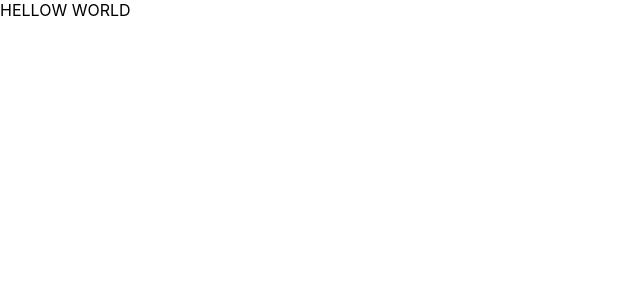
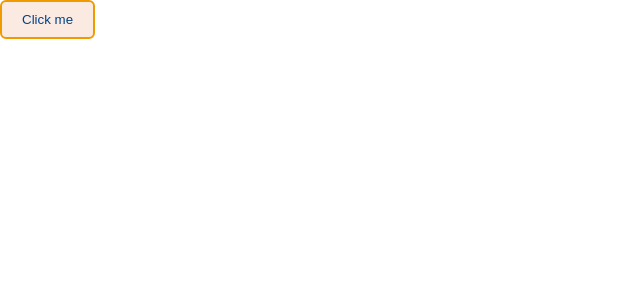
Before and after one commit to haris867/project-exam-2, a React (Create React App) app: page / in a window 1280 px wide. Shown: the top 300 px of the page, without its empty margins (0-640 px from the left). Built offline with nearby package versions, Linux system fonts and the light colour scheme.

Commit message:
Added Theme and GlobalStyle

```diff
--- a/src/App.js
+++ b/src/App.js
@@ -1,8 +1,21 @@
 import React from "react";
 import styled from "styled-components";
 
+const Button = styled.button`
+  padding: 10px 20px;
+  color: ${(props) => props.theme.color.primary};
+  background: ${(props) => props.theme.color.secondary};
+  border-radius: 6px;
+  border: solid 2px ${(props) => props.theme.color.tertiary}};
+  cursor: pointer;
+`;
+
 function App() {
-  return <div>HELLOW WORLD</div>;
+  return (
+    <div>
+      <Button>Click me</Button>
+    </div>
+  );
 }
 
 export default App;
--- a/src/index.js
+++ b/src/index.js
@@ -9,7 +9,10 @@ import GlobalStyle from "./styles/GlobalStyles";
 const root = ReactDOM.createRoot(document.getElementById("root"));
 root.render(
   <React.StrictMode>
-    <App />
+    <Theme>
+      <GlobalStyle />
+      <App />
+    </Theme>
   </React.StrictMode>
 );
 
```
